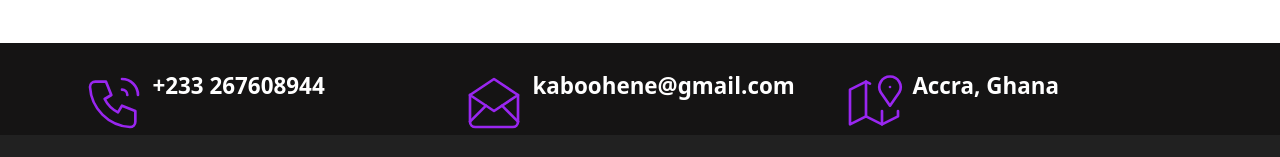
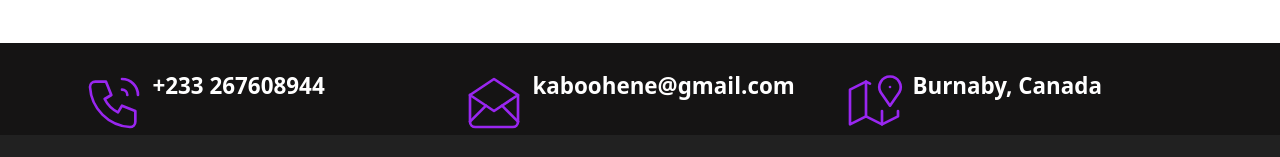
Before and after one commit to AsedaOG/asedaog.github.io, a website: page index.html in a window 1280 px wide. Shown: the part 4092-4249 px from the top of the page. Drawn offline with nearby package versions, Linux system fonts and the light colour scheme; files that its build step writes are made by us from their sources.

Commit message:
Update index.html

```diff
--- a/index.html
+++ b/index.html
@@ -340,7 +340,7 @@ Dashboards show results in an interactive way. You can examine trends and patter
           </svg>
         </div>
         <div class="contact-box__info">
-          <a href="#" class="contact-box__info--title">Accra, Ghana</a>
+          <a href="#" class="contact-box__info--title">Burnaby, Canada</a>
           <p class="contact-box__info--subtitle"></p>
         </div>
       </div>
```
